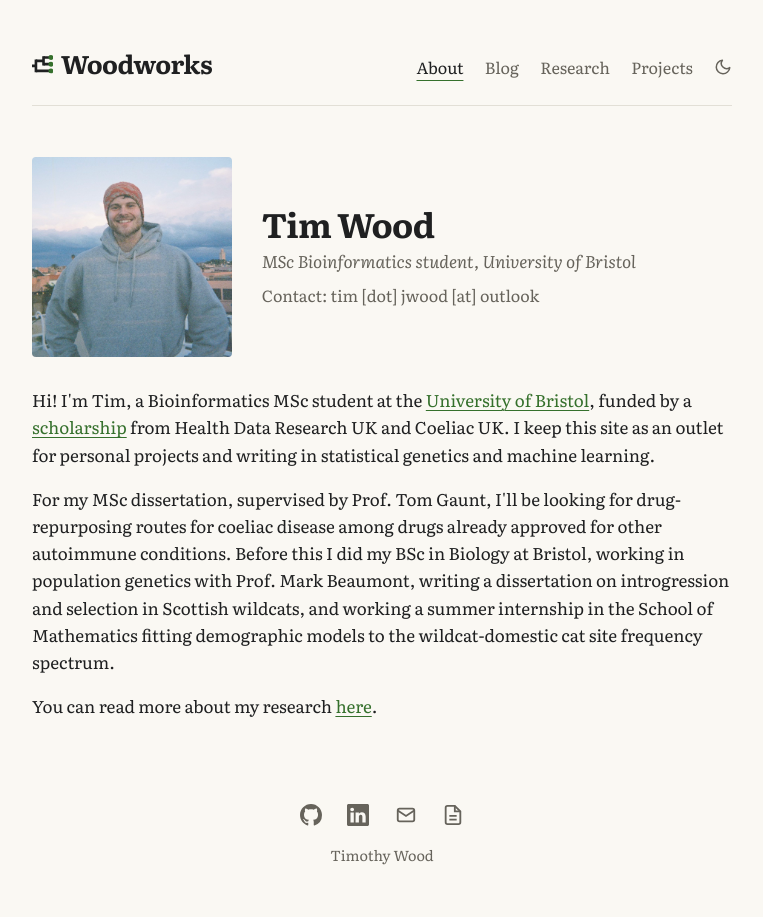
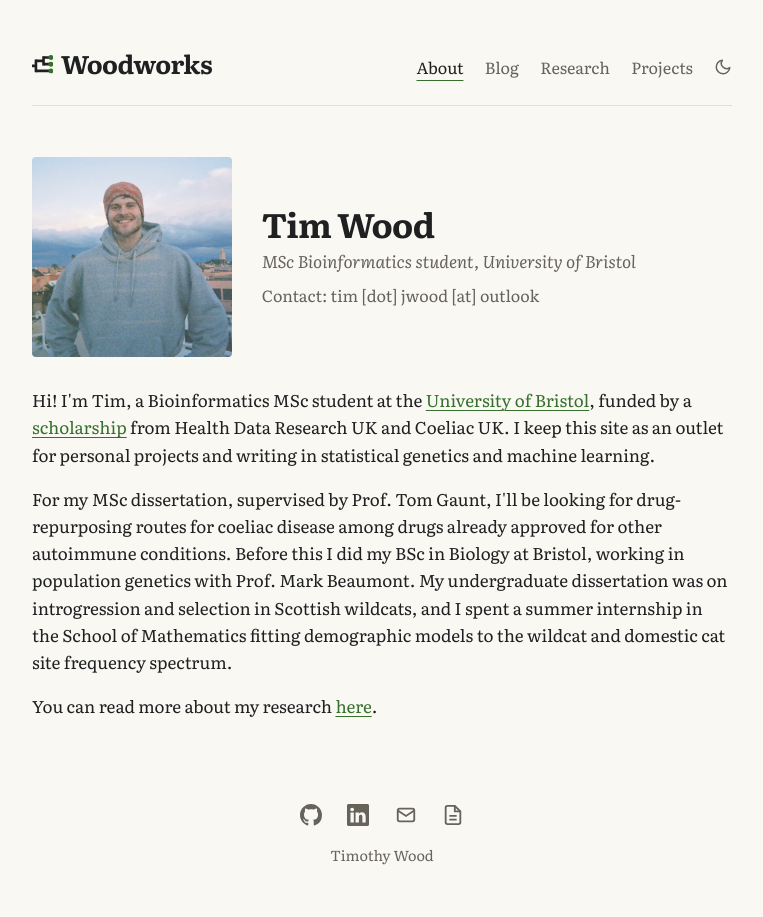
Before and after one commit to timj-wood/timj-wood.github.io, a Jekyll site: the page built from index.html, in a window 1280 px wide. Shown: the whole page, without its empty margins (258-1021 px from the left). Built offline with Jekyll 4.4.1, drawn with Linux system fonts in a browser that asks for light colours.

Commit message:
Update index.html

```diff
--- a/index.html
+++ b/index.html
@@ -21,8 +21,8 @@ redirect_from:
 
     <p>For my MSc dissertation, supervised by Prof. Tom Gaunt, I'll be looking for drug-repurposing routes for coeliac disease among drugs
       already approved for other autoimmune conditions. Before this I did my BSc in Biology at Bristol, working in population genetics with
-      Prof. Mark Beaumont, writing a dissertation on introgression and selection in Scottish wildcats, and working a summer internship in the
-      School of Mathematics fitting demographic models to the wildcat-domestic cat site frequency spectrum.</p>
+      Prof. Mark Beaumont. My undergraduate dissertation was on introgression and selection in Scottish wildcats, and I spent a summer
+      internship in the School of Mathematics fitting demographic models to the wildcat and domestic cat site frequency spectrum.</p>
 
     <p>You can read more about my research <a href="https://timj-wood.github.io/research.html">here</a>.</p>
 
```
